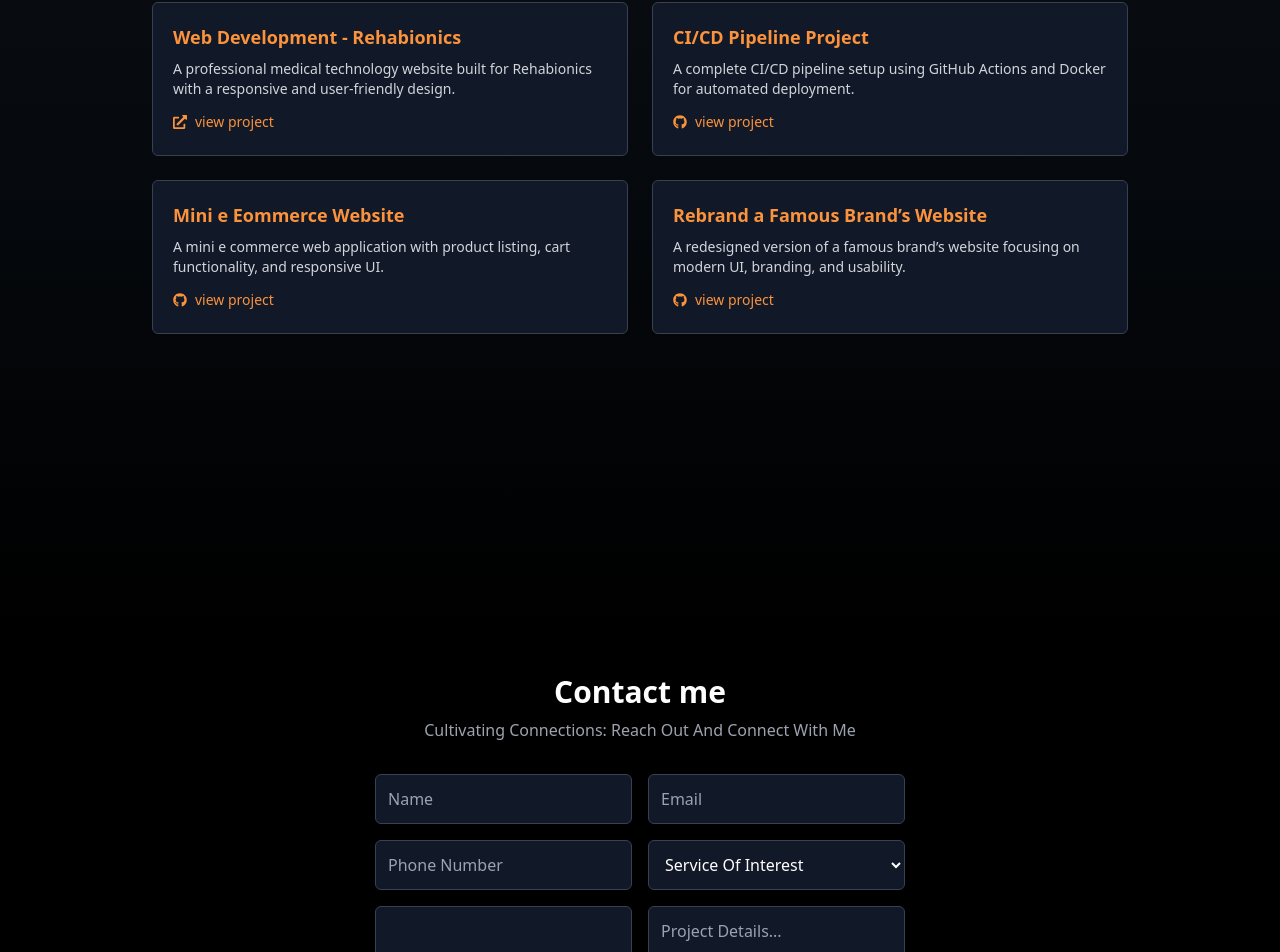
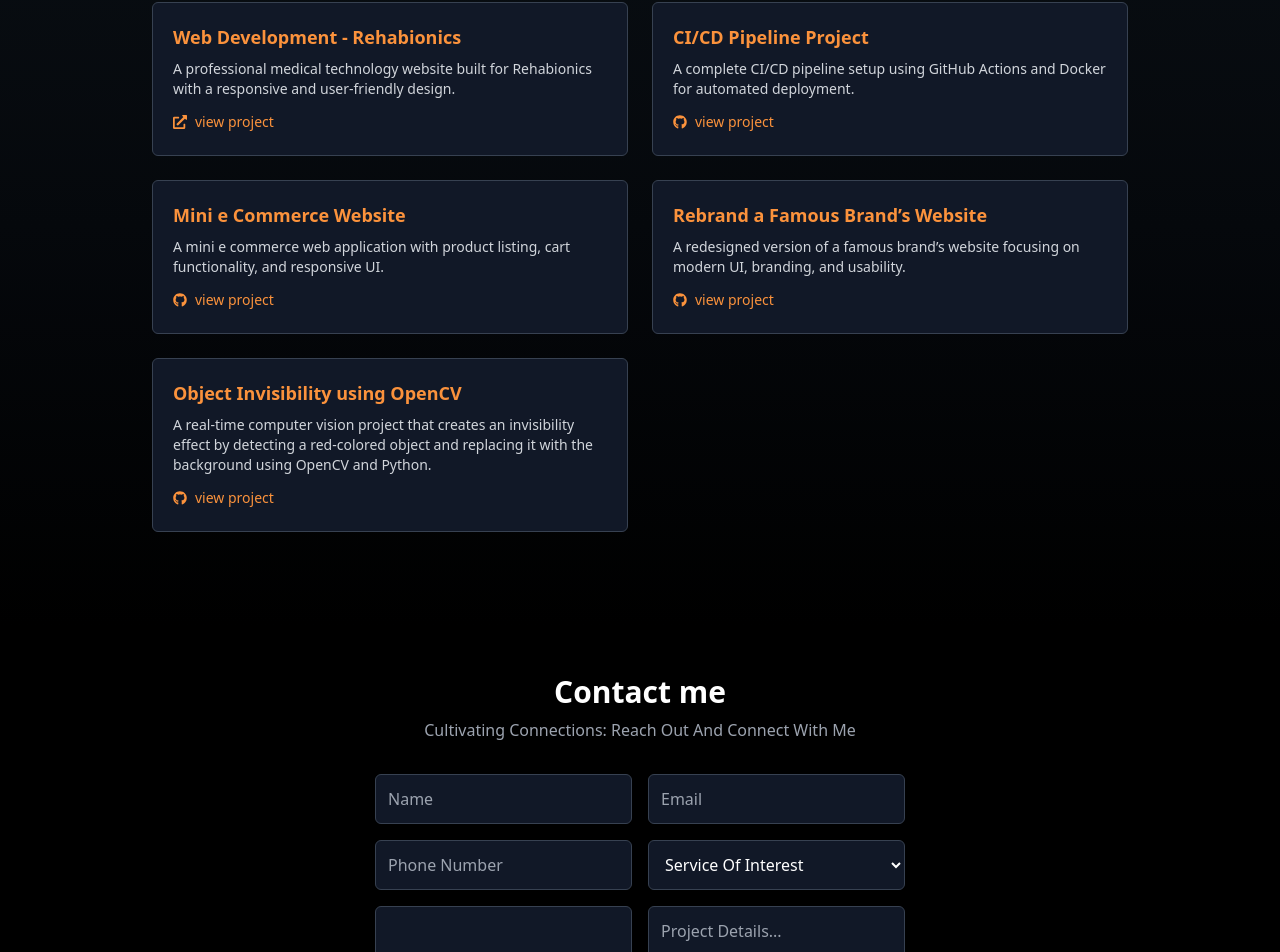
Before and after one commit to Karthik1212k/FUTURE_FS_01, a React (Vite) app: page / in a window 1280 px wide. Shown: the part 2174-3126 px from the top of the page. Built offline with nearby package versions, Linux system fonts and the light colour scheme.

Commit message:
Fix typo in project title and add new project

```diff
--- a/src/components/Projects.jsx
+++ b/src/components/Projects.jsx
@@ -20,7 +20,7 @@ export default function Projects() {
       icon: <FaGithub />,
     },
     {
-      title: "Mini e Eommerce Website",
+      title: "Mini e Commerce Website",
       description:
         "A mini e commerce web application with product listing, cart functionality, and responsive UI.",
       link: "https://github.com/Karthik1212k/FUTURE_FS_02",
@@ -31,6 +31,13 @@ export default function Projects() {
       description:
         "A redesigned version of a famous brand’s website focusing on modern UI, branding, and usability.",
       link: "https://github.com/Karthik1212k/FUTURE_FS_03",
+      icon: <FaGithub />,
+    },
+    {
+      title: "Object Invisibility using OpenCV",
+      description:
+        "A real-time computer vision project that creates an invisibility effect by detecting a red-colored object and replacing it with the background using OpenCV and Python.",
+      link: "https://github.com/Karthik1212k/Invisibility-Cloak-OpenCV",
       icon: <FaGithub />,
     },
   ];
```
